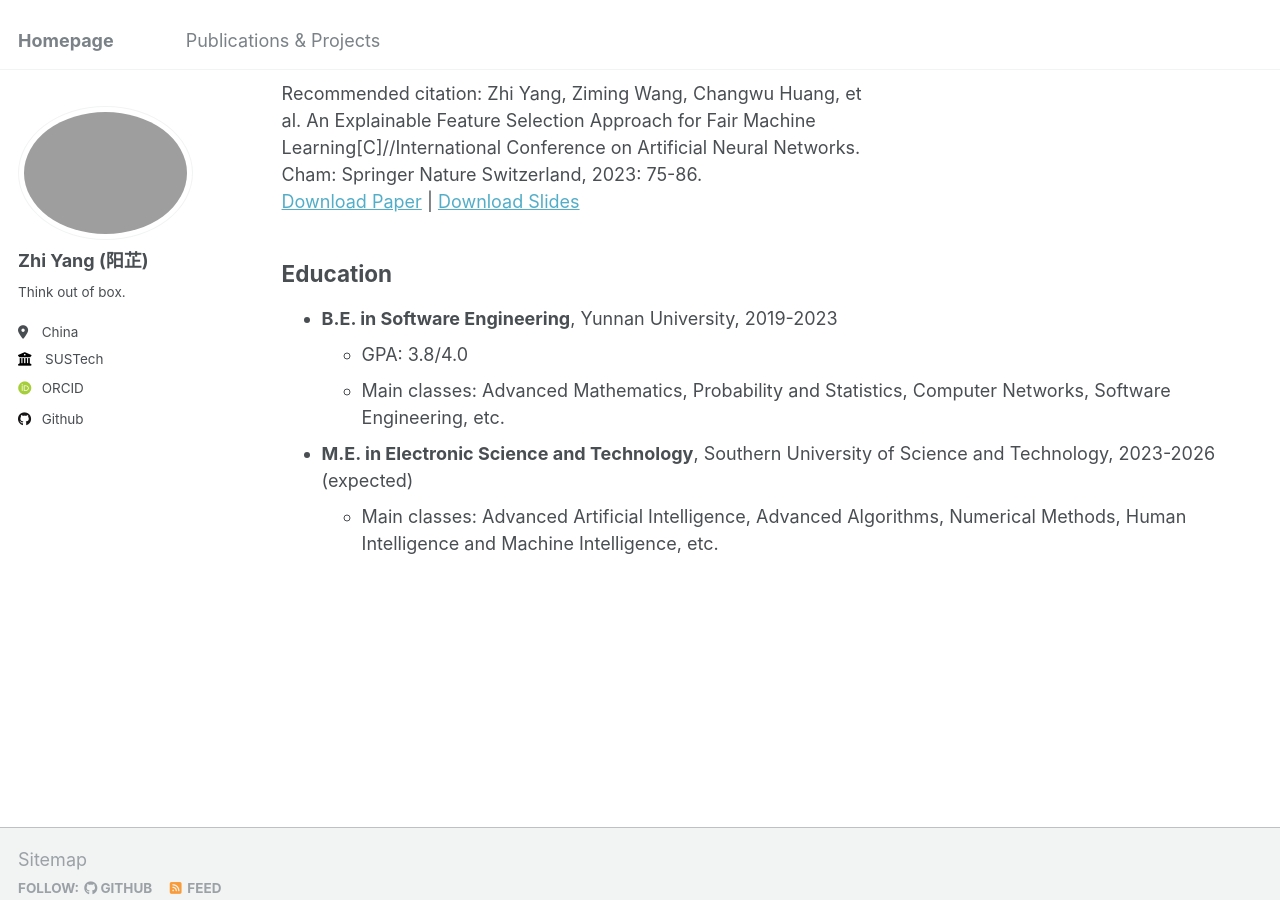
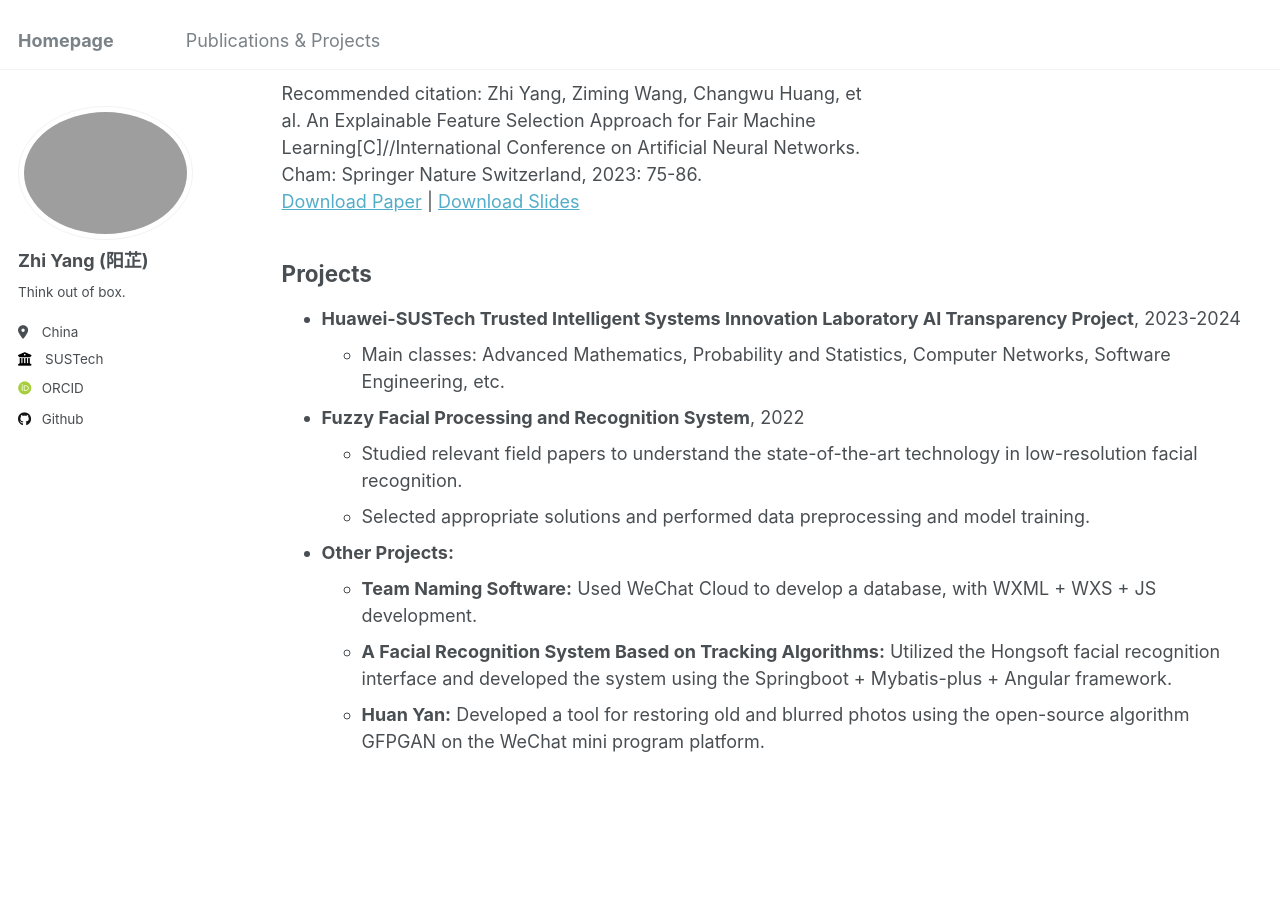
Before and after one commit to ruayz/ruayz.github.io, a Jekyll site: the page built from _pages/publications.html, in a window 1280 px wide and 900 px high, scrolled down 959 px. Built offline with Jekyll 4.4.1, drawn with Linux system fonts in a browser that asks for light colours; some web fonts are replaced; some of the changed text lies outside the part shown.

Commit message:
Update publications.html

```diff
--- a/_pages/publications.html
+++ b/_pages/publications.html
@@ -1,6 +1,6 @@
 ---
 layout: archive
-title: "Publications"
+title: "Publications & Projects"
 permalink: /publications/
 author_profile: true
 ---
@@ -32,19 +32,33 @@ author_profile: true
   {% endfor %}
 {% endif %}
 
-<h2>Education</h2>
+<h2>Projects</h2>
 <ul>
   <li>
-    <strong>B.E. in Software Engineering</strong>, Yunnan University, 2019-2023
+    <strong>Huawei-SUSTech Trusted Intelligent Systems Innovation Laboratory AI Transparency Project</strong>, 2023-2024
     <ul>
-      <li>GPA: 3.8/4.0</li>
       <li>Main classes: Advanced Mathematics, Probability and Statistics, Computer Networks, Software Engineering, etc.</li>
     </ul>
   </li>
   <li>
-    <strong>M.E. in Electronic Science and Technology</strong>, Southern University of Science and Technology, 2023-2026 (expected)
+    <strong>Fuzzy Facial Processing and Recognition System</strong>, 2022
     <ul>
-      <li>Main classes: Advanced Artificial Intelligence, Advanced Algorithms, Numerical Methods, Human Intelligence and Machine Intelligence, etc.</li>
+      <li>Studied relevant field papers to understand the state-of-the-art technology in low-resolution facial recognition.</li>
+      <li>Selected appropriate solutions and performed data preprocessing and model training.</li>
+    </ul>
+  </li>
+  <li>
+    <strong>Other Projects:</strong>
+    <ul>
+      <li>
+        <strong>Team Naming Software:</strong> Used WeChat Cloud to develop a database, with WXML + WXS + JS development.
+      </li>
+      <li>
+        <strong>A Facial Recognition System Based on Tracking Algorithms:</strong> Utilized the Hongsoft facial recognition interface and developed the system using the Springboot + Mybatis-plus + Angular framework.
+      </li>
+      <li>
+        <strong>Huan Yan:</strong> Developed a tool for restoring old and blurred photos using the open-source algorithm GFPGAN on the WeChat mini program platform.
+      </li>
     </ul>
   </li>
 </ul>
```
